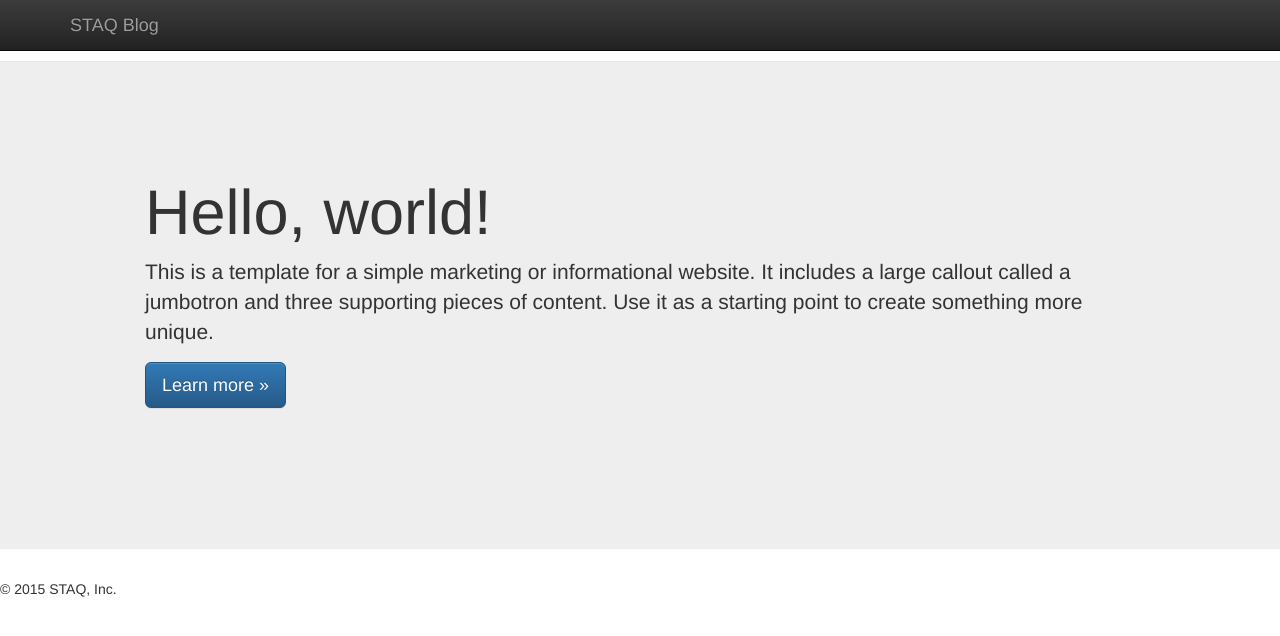
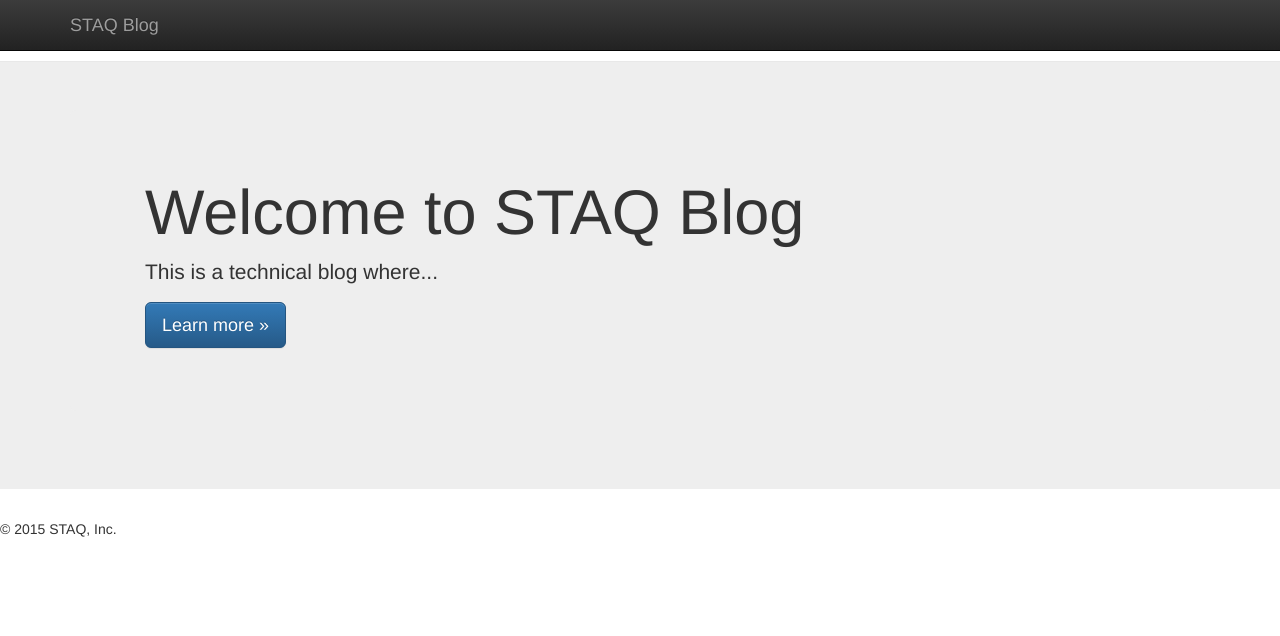
Before and after one commit to marissanbush1/staq, a Jekyll site: the page built from index.html, in a window 1280 px wide. Shown: the top 636 px of the page. Built offline with Jekyll 4.4.1, drawn with Linux system fonts in a browser that asks for light colours.

Commit message:
update home page

```diff
--- a/index.html
+++ b/index.html
@@ -4,8 +4,8 @@ layout: default
 
   <div class="jumbotron">
       <div class="container">
-        <h1>Hello, world!</h1>
-        <p>This is a template for a simple marketing or informational website. It includes a large callout called a jumbotron and three supporting pieces of content. Use it as a starting point to create something more unique.</p>
+        <h1>Welcome to STAQ Blog</h1>
+        <p>This is a technical blog where...</p>
         <p><a class="btn btn-primary btn-lg" href="#" role="button">Learn more &raquo;</a></p>
       </div>
     </div>
```
